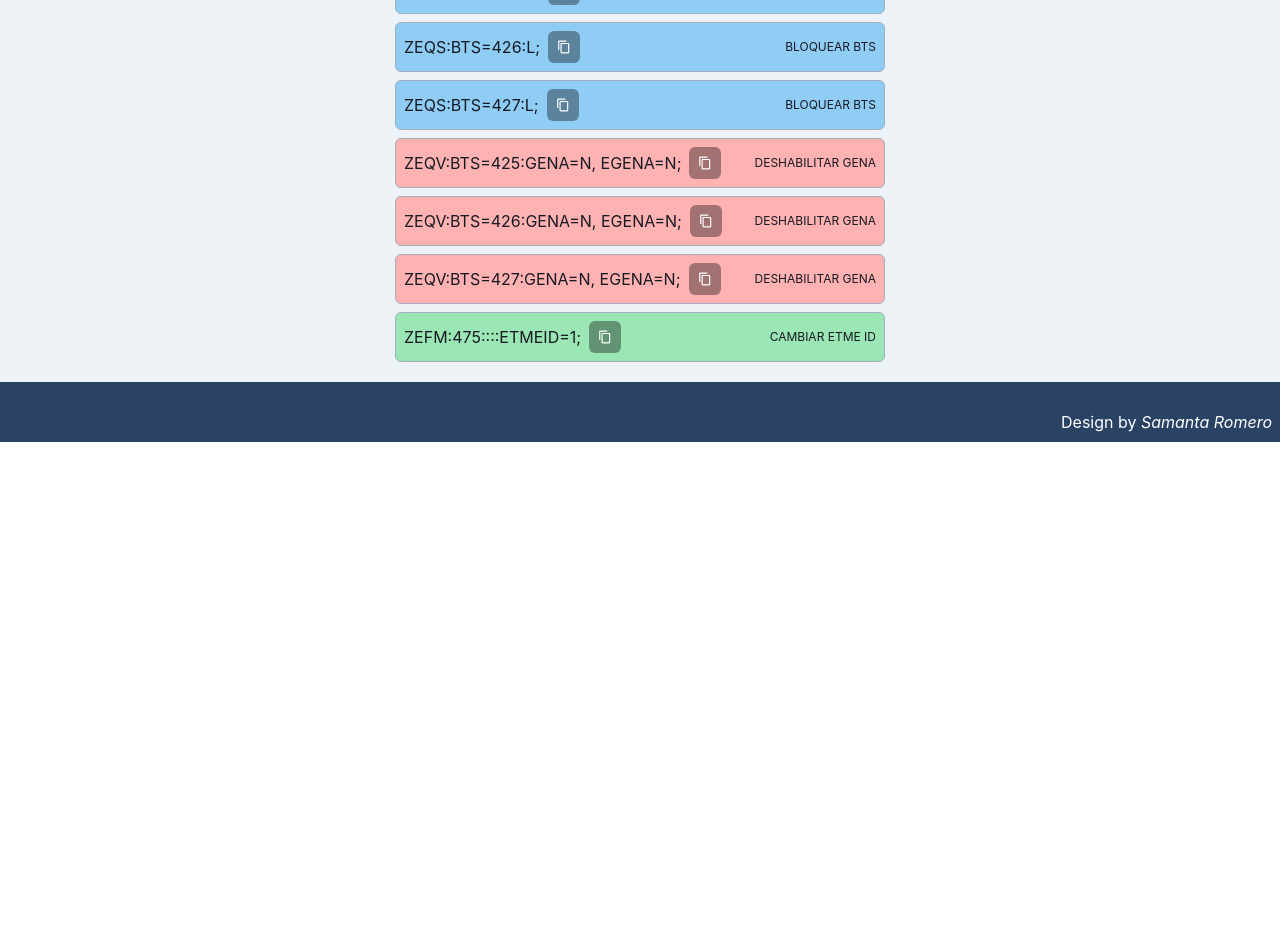
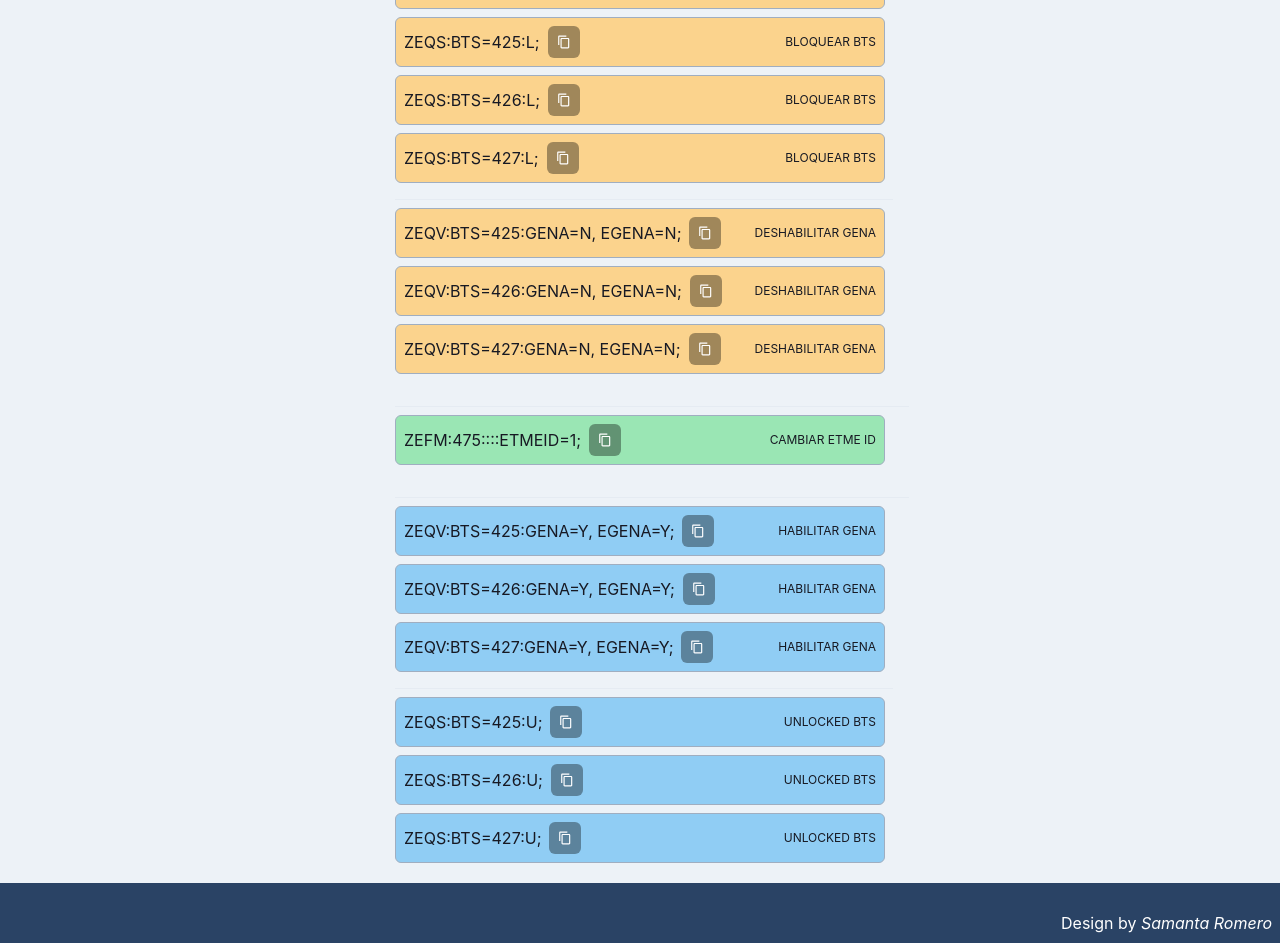
Before and after one commit to sami1793/cambio-frecuencia, a React (Vite) app: page /changeETME in a window 1280 px wide. Shown: the part 880-1823 px from the top of the page. Before the commit the page ends 1322 px from the top, so only its background shows below. Built offline with nearby package versions, Linux system fonts and the light colour scheme.

Commit message:
Se agregan comando para cambio de ETME

```diff
--- a/src/components/changeETME/ComandETMESection.jsx
+++ b/src/components/changeETME/ComandETMESection.jsx
@@ -1,4 +1,13 @@
-import { Flex } from "@chakra-ui/react";
+import {
+  Accordion,
+  AccordionButton,
+  AccordionIcon,
+  AccordionItem,
+  AccordionPanel,
+  Box,
+  Divider,
+  Flex,
+} from "@chakra-ui/react";
 import { Comand } from "../comand/Comand";
 
 export const ComandETMESection = ({ values }) => {
@@ -34,46 +43,108 @@ export const ComandETMESection = ({ values }) => {
         color={`yellow.200`}
         task={`VERIFICAR ETMA`}
       ></Comand>
+      <Divider orientation="horizontal" color={"black"} p={3} />
+      {/* <Accordion defaultIndex={[0]} allowMultiple>
+        <AccordionItem>
+          <h2>
+            <AccordionButton bg={"blue.200"}>
+              <Box as="span" flex="1" textAlign="left">
+                Bloqueos
+              </Box>
+              <AccordionIcon />
+            </AccordionButton>
+          </h2>
+          <AccordionPanel pb={4}> */}
       <Comand
         comand={`ZEFS:${values.bcf}:L;`}
-        color={`blue.200`}
+        color={`orange.200`}
         task={`BLOQUEAR BCF`}
       ></Comand>
       <Comand
         comand={`ZEQS:BTS=${values.bts1}:L;`}
-        color={`blue.200`}
+        color={`orange.200`}
         task={`BLOQUEAR BTS`}
       ></Comand>
       <Comand
         comand={`ZEQS:BTS=${values.bts2}:L;`}
-        color={`blue.200`}
+        color={`orange.200`}
         task={`BLOQUEAR BTS`}
       ></Comand>
       <Comand
         comand={`ZEQS:BTS=${values.bts3}:L;`}
-        color={`blue.200`}
+        color={`orange.200`}
         task={`BLOQUEAR BTS`}
       ></Comand>
+      <Divider orientation="horizontal" color={"black"} p={1} />
       <Comand
         comand={`ZEQV:BTS=${values.bts1}:GENA=N, EGENA=N;`}
-        color={`red.200`}
+        color={`orange.200`}
         task={`DESHABILITAR GENA`}
       ></Comand>
       <Comand
         comand={`ZEQV:BTS=${values.bts2}:GENA=N, EGENA=N;`}
-        color={`red.200`}
+        color={`orange.200`}
         task={`DESHABILITAR GENA`}
       ></Comand>
       <Comand
         comand={`ZEQV:BTS=${values.bts3}:GENA=N, EGENA=N;`}
-        color={`red.200`}
+        color={`orange.200`}
         task={`DESHABILITAR GENA`}
       ></Comand>
+      <Divider orientation="horizontal" color={"black"} p={3} />
       <Comand
         comand={`ZEFM:475::::ETMEID=${values.etme};`}
         color={`green.200`}
         task={`CAMBIAR ETME ID`}
       ></Comand>
+      <Divider orientation="horizontal" color={"black"} p={3} />
+      {/* </AccordionPanel>
+        </AccordionItem> */}
+
+      {/* <AccordionItem>
+          <h2>
+            <AccordionButton bg={"green.200"}>
+              <Box as="span" flex="1" textAlign="left">
+                Desbloqueos
+              </Box>
+              <AccordionIcon />
+            </AccordionButton>
+          </h2>
+          <AccordionPanel pb={4}> */}
+      <Comand
+        comand={`ZEQV:BTS=${values.bts1}:GENA=Y, EGENA=Y;`}
+        color={`blue.200`}
+        task={`HABILITAR GENA`}
+      ></Comand>
+      <Comand
+        comand={`ZEQV:BTS=${values.bts2}:GENA=Y, EGENA=Y;`}
+        color={`blue.200`}
+        task={`HABILITAR GENA`}
+      ></Comand>
+      <Comand
+        comand={`ZEQV:BTS=${values.bts3}:GENA=Y, EGENA=Y;`}
+        color={`blue.200`}
+        task={`HABILITAR GENA`}
+      ></Comand>
+      <Divider orientation="horizontal" color={"black"} p={1} />
+      <Comand
+        comand={`ZEQS:BTS=${values.bts1}:U;`}
+        task="UNLOCKED BTS"
+        color="blue.200"
+      />
+      <Comand
+        comand={`ZEQS:BTS=${values.bts2}:U;`}
+        task="UNLOCKED BTS"
+        color="blue.200"
+      />
+      <Comand
+        comand={`ZEQS:BTS=${values.bts3}:U;`}
+        task="UNLOCKED BTS"
+        color="blue.200"
+      />
+      {/* </AccordionPanel>
+        </AccordionItem>
+      </Accordion> */}
     </Flex>
   );
 };
--- a/src/components/changeETME/InputETMESection.jsx
+++ b/src/components/changeETME/InputETMESection.jsx
@@ -24,7 +24,7 @@ export const InputETMESection = ({ values, setValues }) => {
     });
   };
   return (
-    <Box mb={5}>
+    <Box mb={10}>
       <VStack spacing={5}>
         <InputChakra labelName={`BCF`}>
           <NumberInput
--- a/src/components/comandSection/ComandSection.jsx
+++ b/src/components/comandSection/ComandSection.jsx
@@ -12,12 +12,12 @@ export const ComandSection = ({ inputs }) => {
       <Comand
         comand={`ZEQS:BTS=${inputs.bts}:L;`}
         task="LOCKED BTS"
-        color="blue.200"
+        color="orange.200"
       />
       <Comand
         comand={`ZERS:BTS=${inputs.bts},TRX=${inputs.trx}:L;`}
         task="LOCKED TRX"
-        color="blue.200"
+        color="orange.200"
       />
       <Comand
         comand={`ZERM:BTS=${inputs.bts},TRX=${inputs.trx}:FREQ=${inputs.newFreq};`}
@@ -47,12 +47,12 @@ export const ComandSection = ({ inputs }) => {
       <Comand
         comand={`ZERS:BTS=${inputs.bts},TRX=${inputs.trx}:U;`}
         task="UNLOCKED TRX"
-        color="green.200"
+        color="blue.200"
       />
       <Comand
         comand={`ZEQS:BTS=${inputs.bts}:U;`}
         task="UNLOCKED BTS"
-        color="green.200"
+        color="blue.200"
       />
     </Flex>
   );
```
